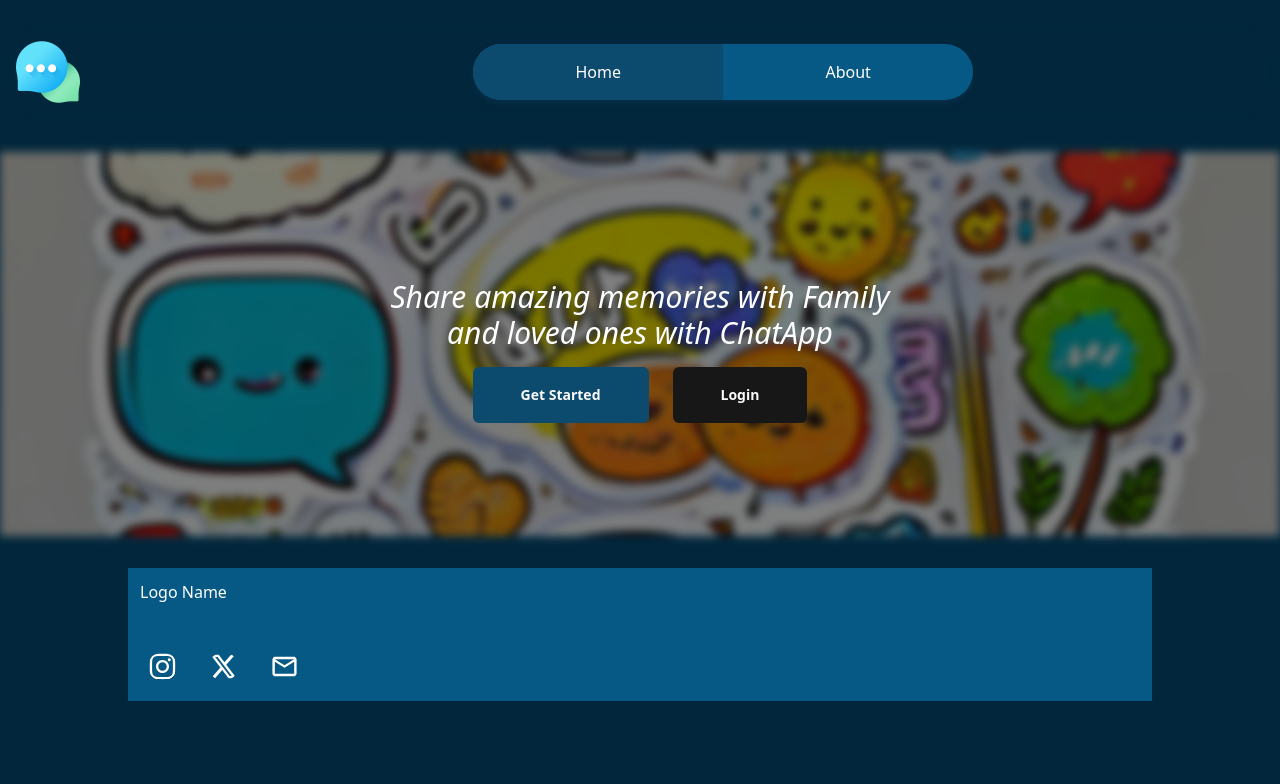
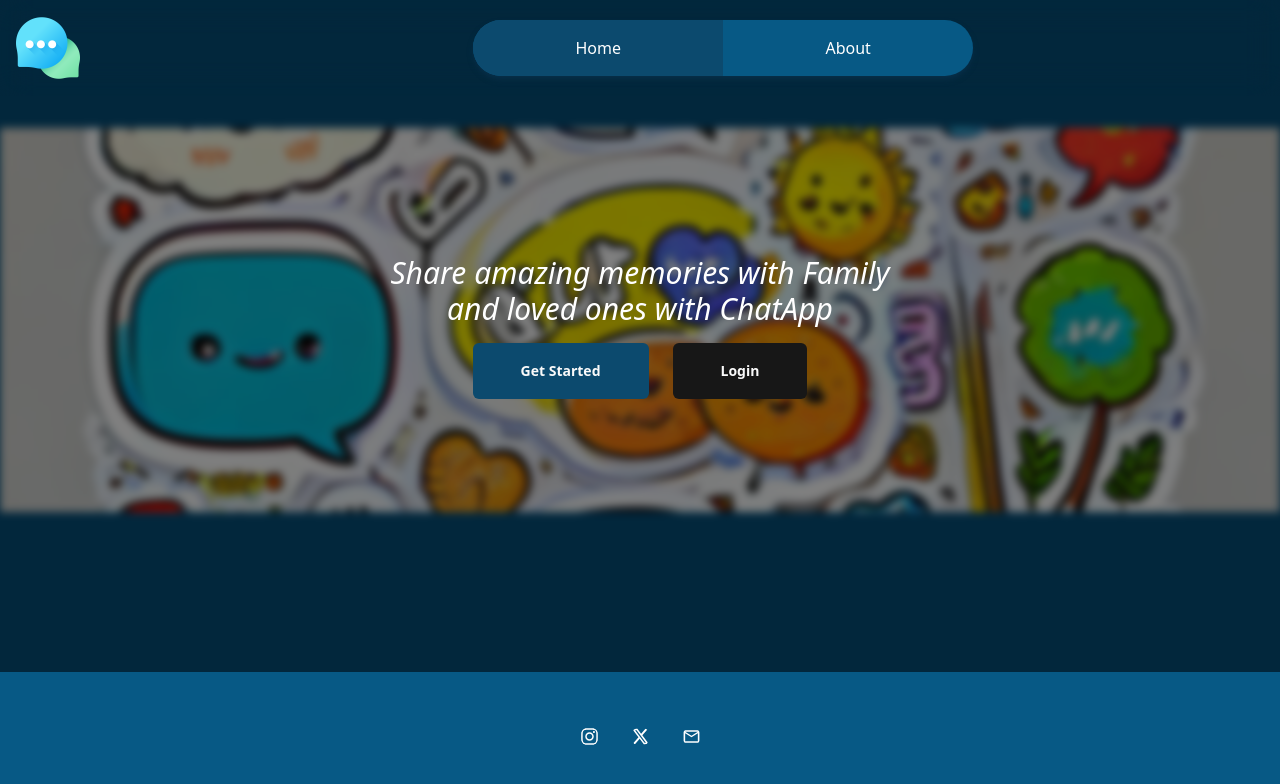
Before and after one commit to littlegod20/A-real-time-chat-app, a React (Vite) app: page / in a window 1280 px wide. Shown: the top 784 px of the page. Built offline with nearby package versions, Linux system fonts and the light colour scheme.

Commit message:
updated changes

```diff
--- a/src/components/common/Footer.tsx
+++ b/src/components/common/Footer.tsx
@@ -4,30 +4,27 @@ import { Link } from "react-router-dom";
 
 const Footer = () => {
   return (
-    <footer className="w-full flex justify-center relative bottom-0">
-      <section className="w-4/5 bg-sky-800 flex flex-col gap-10 text-white p-3">
-        <header>Logo Name</header>
-        <div className="flex gap-4">
+    <footer className="w-full bg-sky-800 flex flex-col gap-10 text-white h-full">
+      <div className="flex gap-4 items-center h-full justify-center">
         <Link to="#">
           <FaInstagram
-              size={45}
+            size={35}
             className="hover:cursor-pointer hover:bg-sky-900 transition-all duration-300 ease-in rounded-full p-2"
           />
         </Link>
         <Link to="#">
           <FaXTwitter
-              size={45}
+            size={35}
             className="hover:cursor-pointer hover:bg-sky-900 transition-all duration-300 ease-in rounded-full p-2"
           />
         </Link>
         <Link to="#">
           <MdOutlineMailOutline
-              size={45}
+            size={35}
             className="hover:cursor-pointer hover:bg-sky-900 transition-all duration-300 ease-in rounded-full p-2"
           />
         </Link>
       </div>
-      </section>
     </footer>
   );
 };
--- a/src/pages/auth/SignUp.tsx
+++ b/src/pages/auth/SignUp.tsx
@@ -52,8 +52,8 @@ const SignUp = () => {
 
   return (
     <main className="w-full flex justify-center">
-      <div className="min-h-screen flex items-center">
-        <section className="flex flex-col justify-center space-y-4 bg-white p-5 rounded-md">
+      <div className="min-h-screen flex items-center justify-center w-full p-4">
+        <section className="flex flex-col justify-center space-y-4 bg-white p-5 rounded-md w-full max-w-[400px] shadow-md">
           <header className="space-y-1">
             <h1 className="text-xl font-bold text-sky-800">Sign Up</h1>
             <p className="text-xs text-slate-500 italic font-medium">
@@ -63,7 +63,7 @@ const SignUp = () => {
           <Form {...form}>
             <form
               onSubmit={form.handleSubmit(onSubmit)}
-              className="w-1/2 sm:w-[400px] space-y-3"
+              className="space-y-3"
             >
               {formLabels.map((item) => (
                 <FormField
--- a/src/pages/layouts/MainLayout.tsx
+++ b/src/pages/layouts/MainLayout.tsx
@@ -5,14 +5,17 @@ import { Outlet } from "react-router-dom";
 
 const MainLayout = () => {
   return (
-    <div className="mt-6 flex flex-col">
+    <div className="flex flex-col h-screen">
       <NavBar />
       <main className="flex-grow mx-auto py-8 w-full">
         <Suspense>
           <Outlet />
         </Suspense>
       </main>
+      <div className="flex-1">
+
       <Footer />
+      </div>
     </div>
   );
 };
```
Lines whose indentation alone changed are shown as unchanged.
